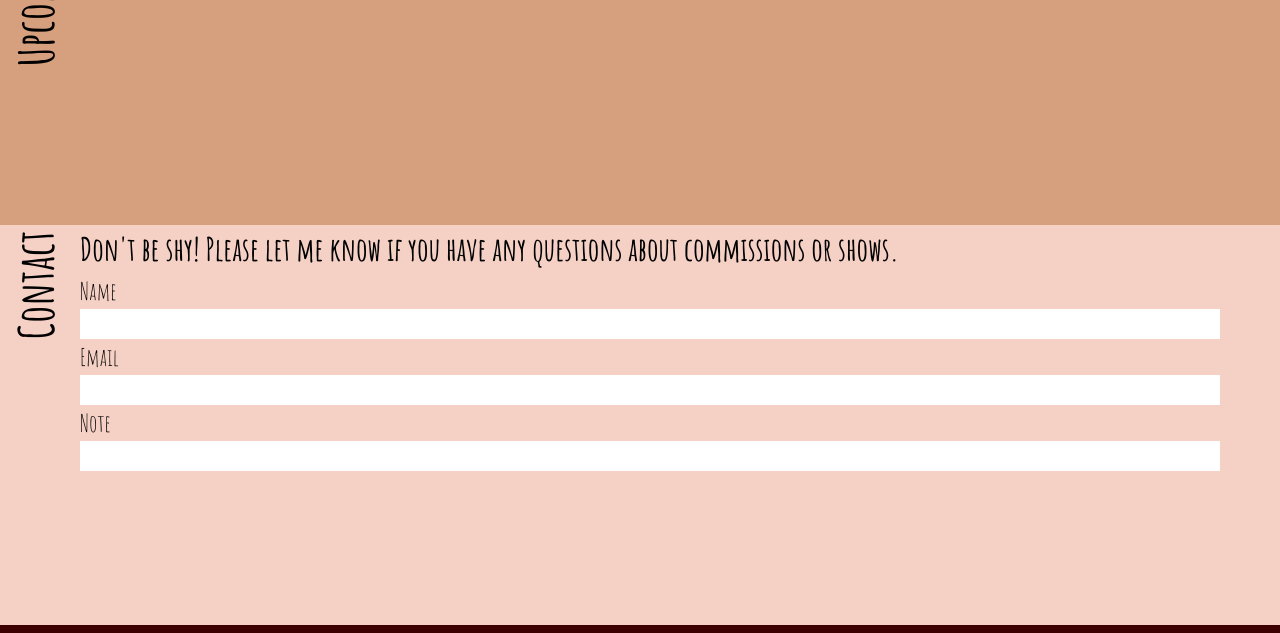
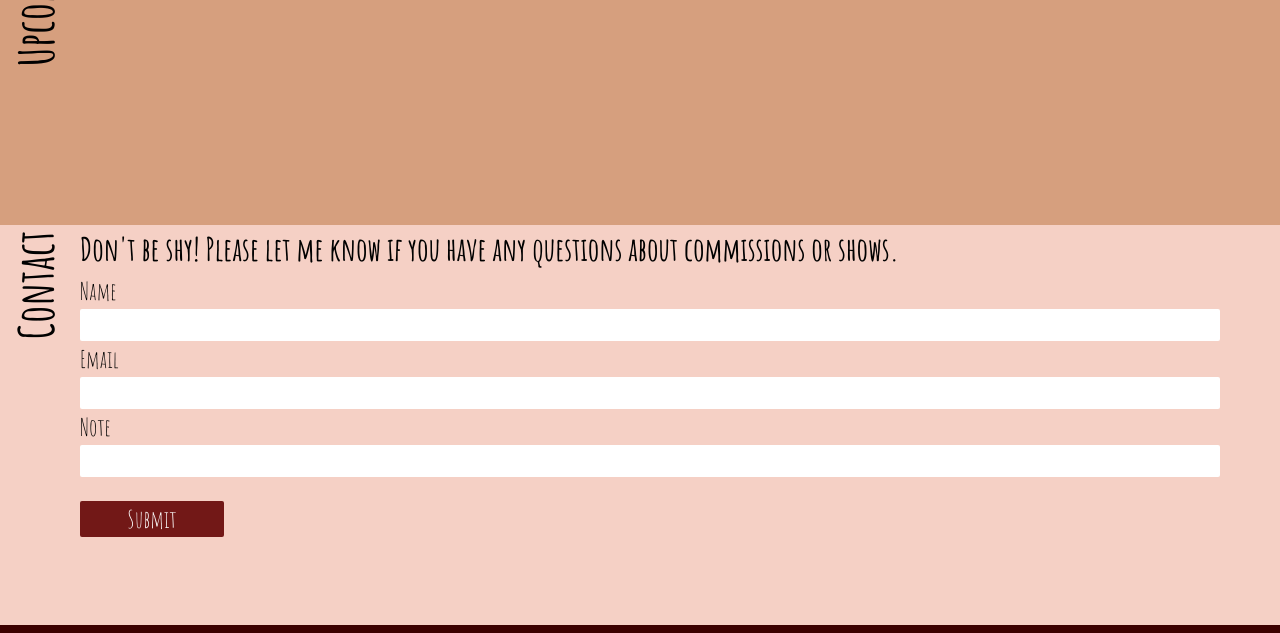
Before and after one commit to emara1/emara1.github.io, a plain HTML site: page index.html in a window 1280 px wide. Shown: the part 1907-2540 px from the top of the page. Drawn offline with nearby package versions, Linux system fonts and the light colour scheme.

Commit message:
updated final

```diff
--- a/index.html
+++ b/index.html
@@ -67,6 +67,7 @@
 
 		<label>Note</label>
 		<input type="text" id="note">
+		<button>Submit</button>
 	</section>
 	<footer>
 		<img src="images/instagram-font-logo-white-png.png" alt="Instagram">
@@ -83,5 +84,11 @@
 			$('nav').toggleClass('open')
 		})
 	</script>
+	<script>
+		$('button').click(function(){
+			$('button').text("Thank you")
+			$('input').val('')
+		})
+	</script>
 </body>
 </html>
--- a/styles/styles.css
+++ b/styles/styles.css
@@ -150,9 +150,23 @@ label {
 input {
 	border: none;
 	width: 95%;
+	font-family: 'Amatic SC', cursive;
+	font-size: 1.5em;
+	border-radius: 2px;
 }
 .note {
 	height: 5rem;
+}
+button {
+	background-color: #721817;
+	font-family: 'Amatic SC', cursive;
+	width: 6em;
+	height: 1.5em;
+	font-size: 1.5em;
+	color: white;
+	margin-top: 1em;
+	border: none;
+	border-radius: 2px;
 }
 
 footer {
```
